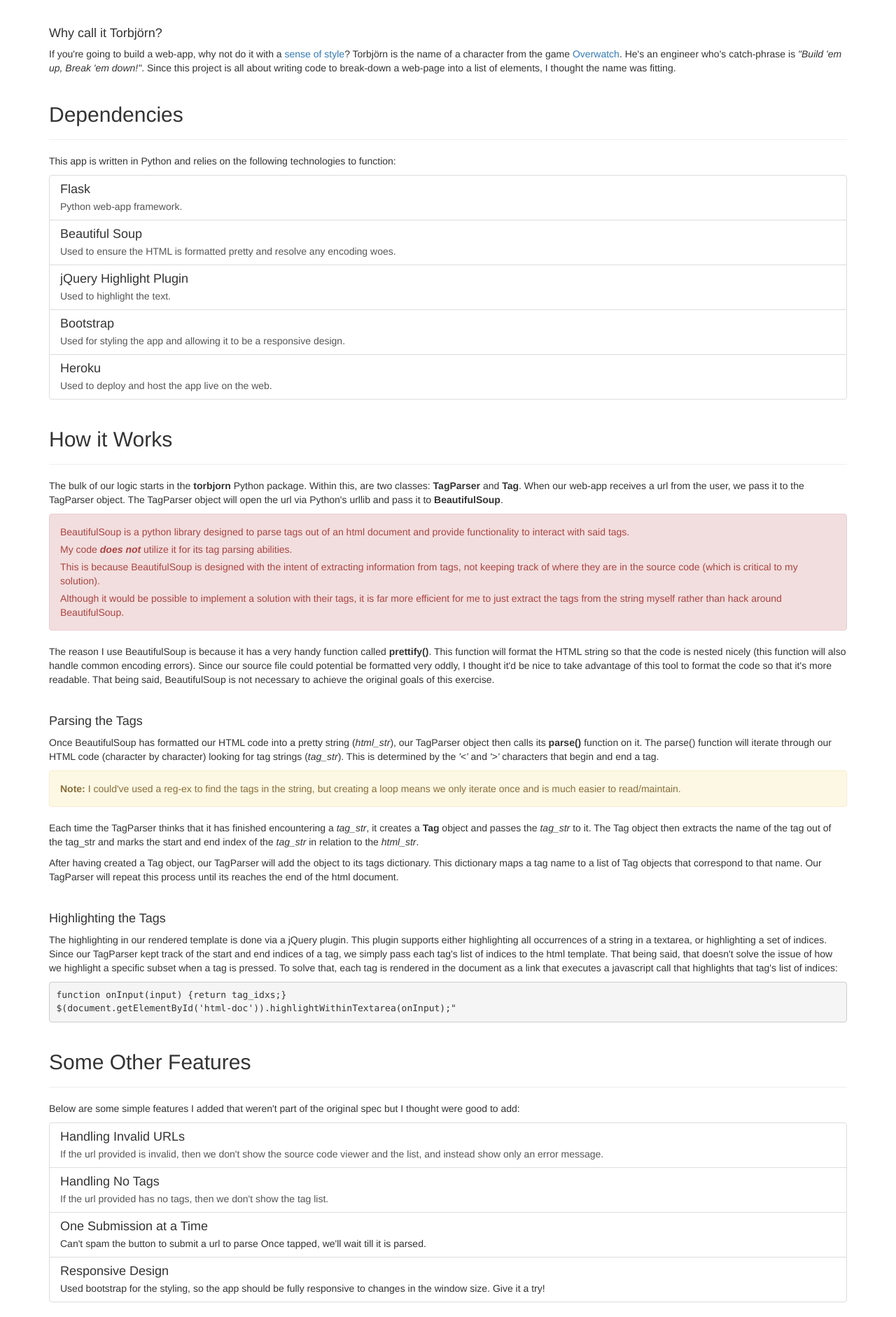
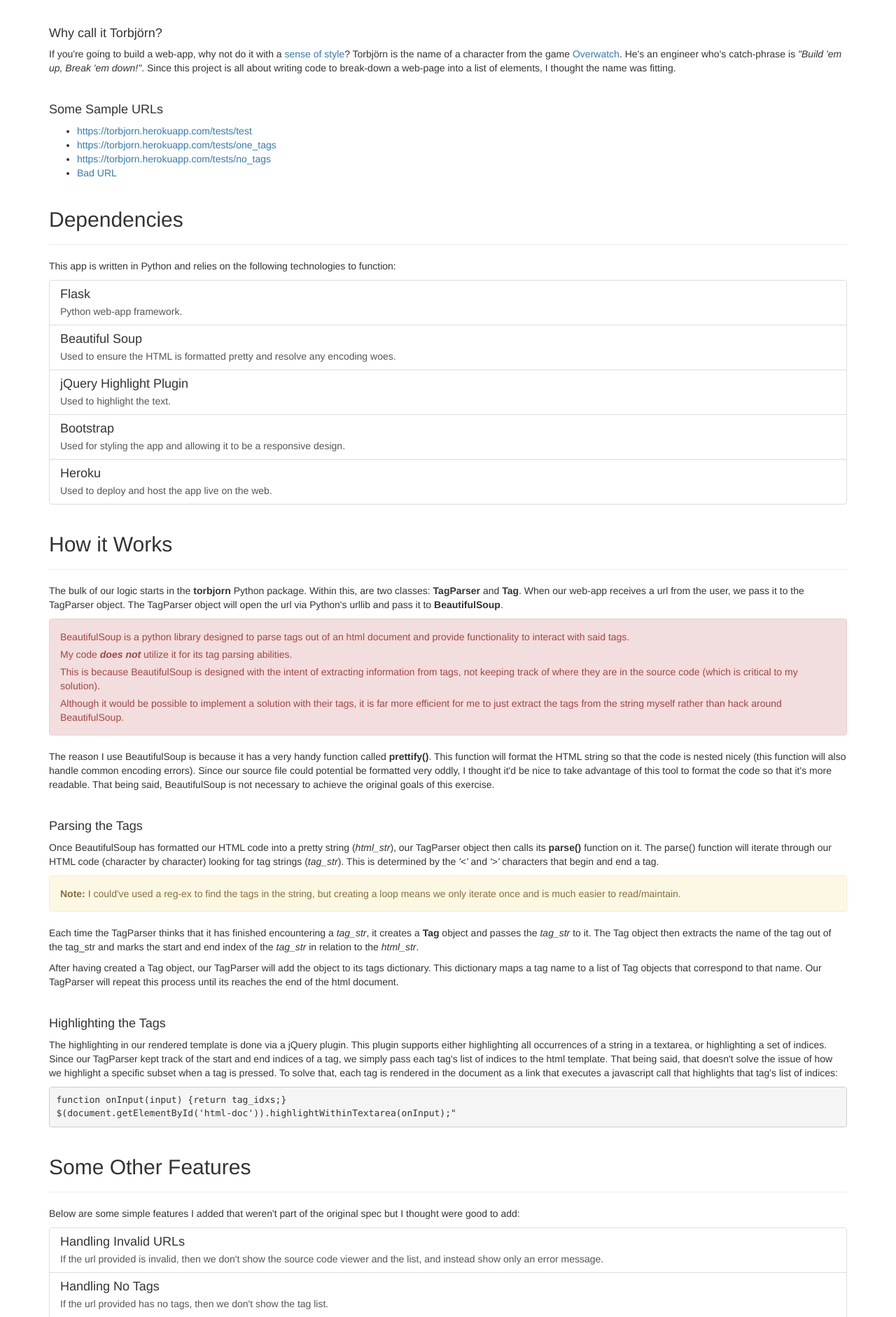
Before and after one commit to gribilly/Torbjorn, a Flask app: page /readme/ in a window 1280 px wide. Shown: the part 252-2134 px from the top of the page at 70% size. Before the commit the page ends 2113 px from the top, so only its background shows below. Run offline with Flask 2, Linux system fonts and the light colour scheme; parts of the project's set-up code (start-up, migrations or seed data) failed here and were passed over; some libraries are stand-ins or nearby versions.

Commit message:
Added sample urls to the readme.

```diff
--- a/app/templates/readme.html
+++ b/app/templates/readme.html
@@ -26,6 +26,15 @@
     <BR>
     <h4>Why call it Torbjörn?</h4>
     <p>If you're going to build a web-app, why not do it with a <a href="http://www.imdb.com/title/tt0088763/quotes?item=qt0416285">sense of style</a>?  Torbjörn is the name of a character from the game <a href="https://playoverwatch.com/en-us/heroes/torbjorn/">Overwatch</a>.  He's an engineer who's catch-phrase is <i>"Build 'em up, Break 'em down!"</i>.  Since this project is all about writing code to break-down a web-page into a list of elements, I thought the name was fitting.</p>
+
+    <BR>
+    <h4>Some Sample URLs</h4>
+    <ul>
+        <li><a href="/?url=https%3A%2F%2Ftorbjorn.herokuapp.com%2Ftests%2Ftest">https://torbjorn.herokuapp.com/tests/test</a></li>
+        <li><a href="/?url=https%3A%2F%2Ftorbjorn.herokuapp.com%2Ftests%2Fone_tag">https://torbjorn.herokuapp.com/tests/one_tags</a></li>
+        <li><a href="/?url=https%3A%2F%2Ftorbjorn.herokuapp.com%2Ftests%2Fno_tags">https://torbjorn.herokuapp.com/tests/no_tags</a></li>
+        <li><a href="/?url=bad_url">Bad URL</a></li>
+    </ul>
 
     <div class="page-header"><h2>Dependencies</h2></div>
         <p>This app is written in Python and relies on the following technologies to function:</p>
```
